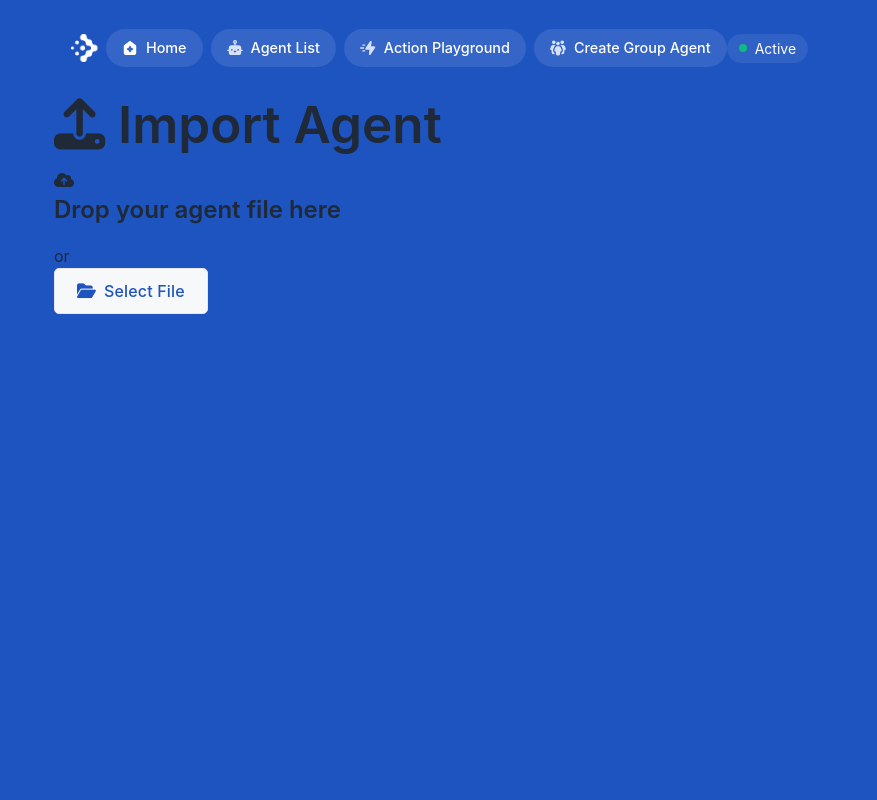
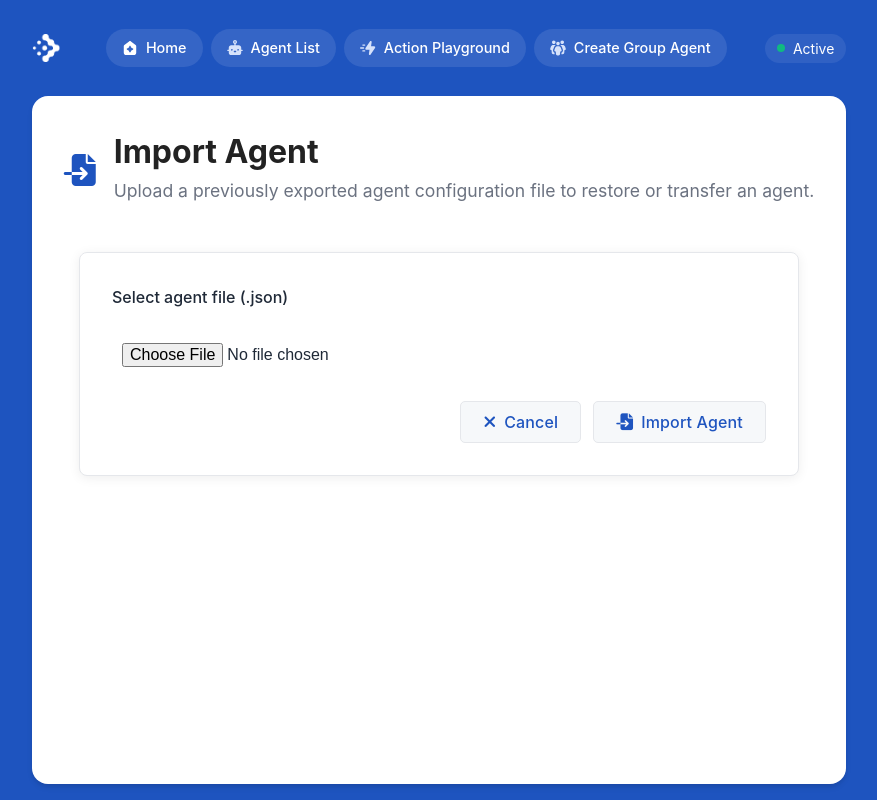
Before and after one commit to mudler/LocalAGI, a React (Vite) app in the folder webui/react-ui/: page /import in a window 1280 px wide. Shown: the whole page, without its empty margins (201-1078 px from the left). Built offline with nearby package versions, Linux system fonts and the light colour scheme.

Commit message:
Update UI

```diff
--- a/webui/react-ui/src/App.css
+++ b/webui/react-ui/src/App.css
@@ -598,17 +598,27 @@ a:hover {
 
 .agent-actions {
   display: flex;
+  flex-wrap: wrap;
   gap: 0.75rem;
+  margin-bottom: 0.5rem;
+}
+
+.agent-actions.mt-2 {
+  margin-top: 0.5rem;
+}
+
+.action-btn {
+  min-width: 120px;
+  justify-content: center;
+  text-align: center;
 }
 
 .agent-action-btn {
-  flex: 1;
-  padding: 0.5rem;
+  padding-left: 12px;
+  padding-right: 12px;
+  padding-top: 4px;
+  padding-bottom: 4px;
   border-radius: var(--radius);
-  text-align: center;
-  font-size: 0.75rem;
-  font-weight: 500;
-  transition: background-color 0.2s ease;
 }
 
 .chat-btn {
@@ -743,6 +753,8 @@ a:hover {
 .wizard-nav-item {
   padding: 11px 24px;
   margin-bottom: 6px;
+  margin-left: 4px;
+  margin-right: 4px;
   border-radius: 8px;
   cursor: pointer;
   transition: background 0.15s, color 0.15s, transform 0.15s;
@@ -967,3 +979,27 @@ a:hover {
 .section-description {
   margin-bottom: 0.5rem;
 }
+
+.section-box {
+  background: #fff;
+  border-radius: 8px;
+  padding: 32px;
+  margin: 0 auto 32px;
+  border: 1px solid #e5e7eb;
+  position: relative;
+  box-shadow: 0 2px 12px rgba(0, 0, 0, 0.07);
+  transition: box-shadow 0.18s, border-color 0.18s;
+}
+
+.section-box h2 {
+  text-align: left;
+  margin-bottom: 18px;
+  font-size: 1.3rem;
+  font-weight: 700;
+  color: #222;
+  letter-spacing: -0.5px;
+}
+
+.section-box::before {
+  display: none;
+}
--- a/webui/react-ui/src/pages/ImportAgent.jsx
+++ b/webui/react-ui/src/pages/ImportAgent.jsx
@@ -1,6 +1,6 @@
-import { useState, useEffect } from 'react';
-import { useNavigate, useOutletContext } from 'react-router-dom';
-import { agentApi } from '../utils/api';
+import { useState, useEffect } from "react";
+import { useNavigate, useOutletContext } from "react-router-dom";
+import { agentApi } from "../utils/api";
 
 function ImportAgent() {
   const navigate = useNavigate();
@@ -10,9 +10,9 @@ function ImportAgent() {
 
   // Update document title
   useEffect(() => {
-    document.title = 'Import Agent - LocalAGI';
+    document.title = "Import Agent - LocalAGI";
     return () => {
-      document.title = 'LocalAGI'; // Reset title when component unmounts
+      document.title = "LocalAGI";
     };
   }, []);
 
@@ -25,82 +25,102 @@ function ImportAgent() {
 
   const handleImport = async () => {
     if (!file) {
-      showToast('Please select a file to import', 'error');
+      showToast("Please select a file to import", "error");
       return;
     }
 
     setLoading(true);
     try {
       const formData = new FormData();
-      formData.append('file', file);
-
+      formData.append("file", file);
       await agentApi.importAgent(formData);
-      showToast('Agent imported successfully', 'success');
-      navigate('/agents');
+      showToast("Agent imported successfully", "success");
+      navigate("/agents");
     } catch (err) {
-      showToast(`Error importing agent: ${err.message}`, 'error');
+      showToast("Failed to import agent", "error");
     } finally {
       setLoading(false);
     }
   };
 
   return (
-    <div className="import-agent-container">
-      <header className="page-header">
-        <h1>
-          <i className="fas fa-upload"></i> Import Agent
-        </h1>
-      </header>
-
-      <div className="import-agent-content">
-        <div className="section-box">
-          <div className="file-dropzone" onDrop={(e) => {
-            e.preventDefault();
-            const droppedFile = e.dataTransfer.files[0];
-            if (droppedFile) {
-              setFile(droppedFile);
-            }
+    <div className="dashboard-container">
+      <div className="main-content-area">
+        {/* Header */}
+        <div
+          className="import-agent-header"
+          style={{
+            display: "flex",
+            alignItems: "center",
+            gap: 18,
+            marginBottom: "2.5rem",
           }}
-          onDragOver={(e) => e.preventDefault()}>
-            <div className="dropzone-content">
-              <i className="fas fa-cloud-upload-alt"></i>
-              <h2>Drop your agent file here</h2>
-              <p>or</p>
-              <label htmlFor="fileInput" className="action-btn">
-                <i className="fas fa-folder-open"></i> Select File
-              </label>
-              <input
-                type="file"
-                id="fileInput"
-                accept=".json,.yaml,.yml"
-                onChange={handleFileChange}
-                style={{ display: 'none' }}
-              />
+        >
+          <i
+            className="fas fa-file-import"
+            style={{ fontSize: 32, color: "var(--primary)" }}
+          />
+          <div>
+            <div style={{ fontSize: "2rem", fontWeight: 700, color: "#222" }}>
+              Import Agent
+            </div>
+            <div
+              className="section-description"
+              style={{
+                color: "var(--text-light)",
+                fontSize: "1.1rem",
+                marginTop: 2,
+              }}
+            >
+              Upload a previously exported agent configuration file to restore
+              or transfer an agent.
             </div>
           </div>
+        </div>
 
-          {file && (
-            <div className="selected-file-info">
-              <p>Selected file: {file.name}</p>
+        {/* Import Form */}
+        <div className="section-box" style={{ maxWidth: 720 }}>
+          <form
+            onSubmit={(e) => {
+              e.preventDefault();
+              handleImport();
+            }}
+            style={{ display: "flex", flexDirection: "column", gap: 24 }}
+          >
+            <label htmlFor="import-file" style={{ fontWeight: 500 }}>
+              Select agent file (.json)
+            </label>
+            <input
+              id="import-file"
+              type="file"
+              accept=".json"
+              onChange={handleFileChange}
+              disabled={loading}
+              style={{
+                padding: 10,
+                border: "1px solid var(--border-color)",
+                borderRadius: 5,
+                fontSize: "1rem",
+                background: "#fff",
+              }}
+            />
+            <div
+              style={{ display: "flex", gap: 12, justifyContent: "flex-end" }}
+            >
               <button
-                className="import-button"
-                onClick={handleImport}
+                type="button"
+                className="action-btn"
+                style={{ background: "#f6f8fa", color: "var(--primary)" }}
+                onClick={() => navigate("/agents")}
                 disabled={loading}
               >
-                {loading ? (
-                  <>
-                    <i className="fas fa-spinner fa-spin"></i>
-                    Importing...
-                  </>
-                ) : (
-                  <>
-                    <i className="fas fa-upload"></i>
-                    Import Agent
-                  </>
-                )}
+                <i className="fas fa-times"></i> Cancel
+              </button>
+              <button type="submit" className="action-btn" disabled={loading}>
+                <i className="fas fa-file-import"></i> Import Agent
               </button>
             </div>
-          )}
+          </form>
         </div>
       </div>
     </div>
```
Also changed, not shown: webui/react-ui/src/pages/ActionsPlayground.jsx (+91 -16 lines), webui/react-ui/src/pages/Chat.jsx (+107 -76 lines).
